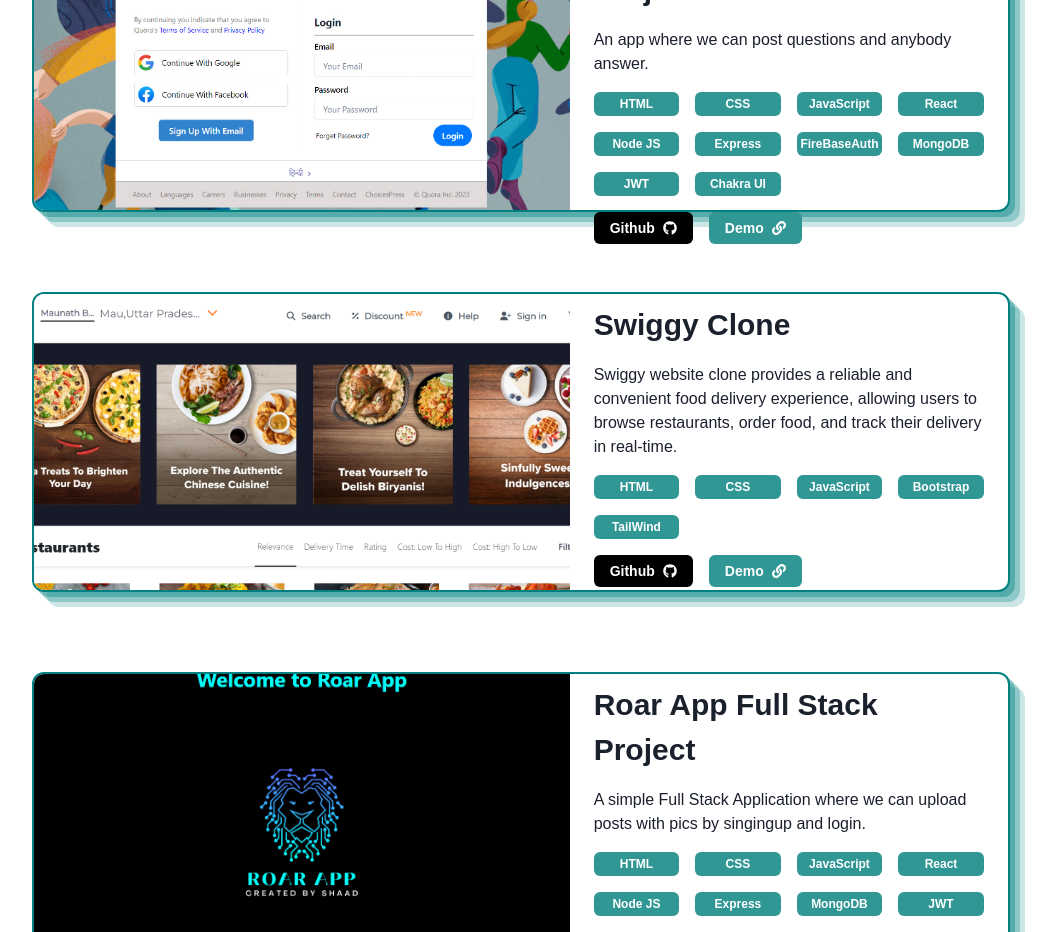
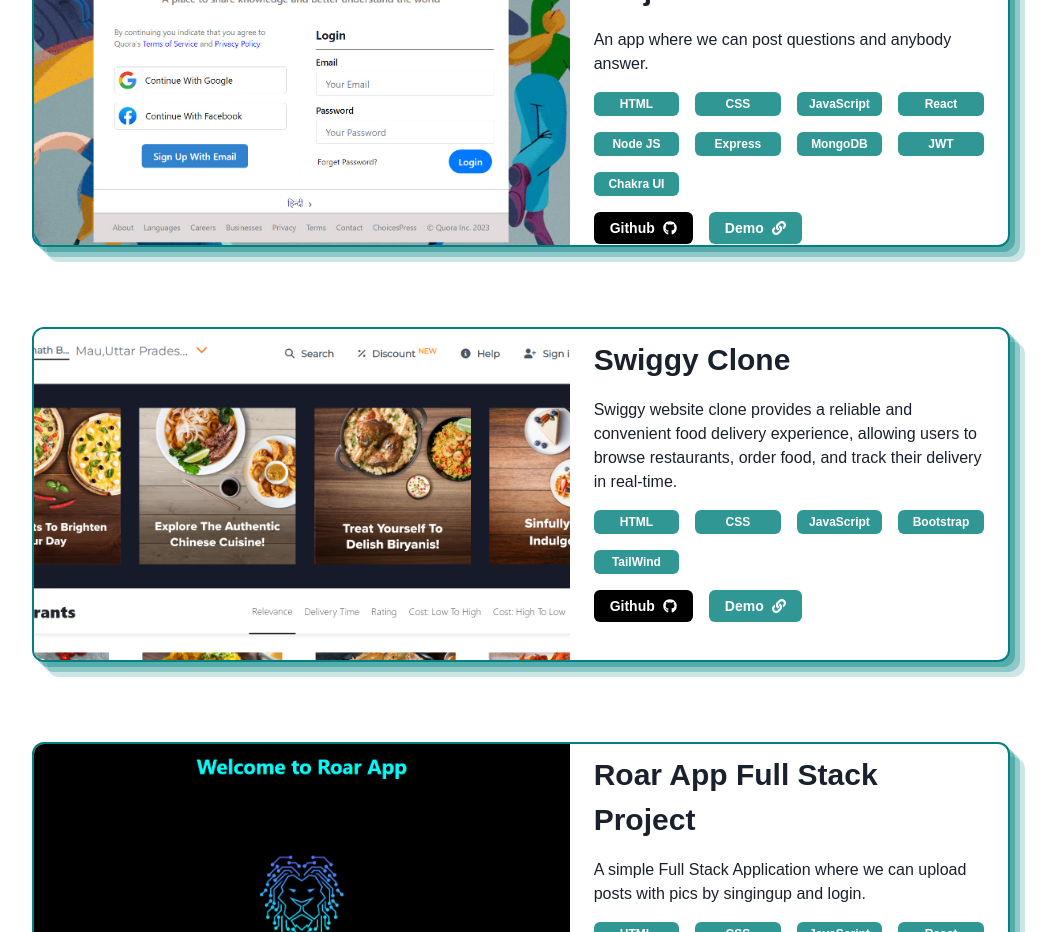
Before and after one commit to shaad72345/shaad72345.github.io, a React (Create React App) app: page / in a window 1280 px wide. Shown: the part 2060-2992 px from the top of the page, without its empty margins (119-1175 px from the left). Built offline with nearby package versions, Linux system fonts and the light colour scheme.

Commit message:
quora link updated

```diff
--- a/src/components/projects.jsx
+++ b/src/components/projects.jsx
@@ -36,7 +36,7 @@
               <Box
                 key={ind}
                 mb={10}
-                h={{ lg: "300px" }}
+                h={{ lg: "335px" }}
                 border={"2px solid teal"}
                 bg="white"
                 style={{
--- a/src/data/data.js
+++ b/src/data/data.js
@@ -54,9 +54,9 @@
         img: Quora,
         title: "Quora Clone Full Stack Project",
         desc: "An app where we can post questions and anybody answer.",
-        techstack: ['HTML', "CSS", "JavaScript", "React", "Node JS", "Express","FireBaseAuth","MongoDB","JWT","Chakra UI"],
+        techstack: ['HTML', "CSS", "JavaScript", "React", "Node JS", "Express","MongoDB","JWT","Chakra UI"],
         github: "https://github.com/shaad72345/QuoraSignuplogin",
-        url: "https://quora-frontend-nine.vercel.app/"
+        url: "https://shaadquoracloneapp.netlify.app/"
     },
     {
 
```
